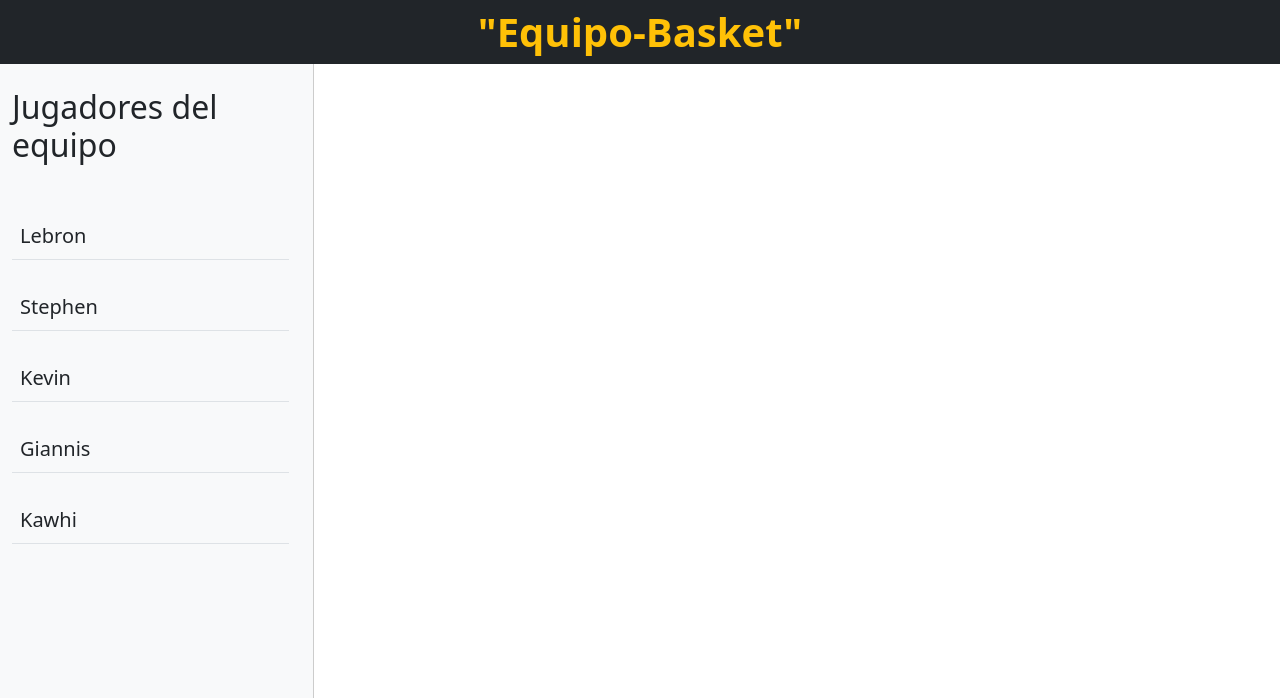
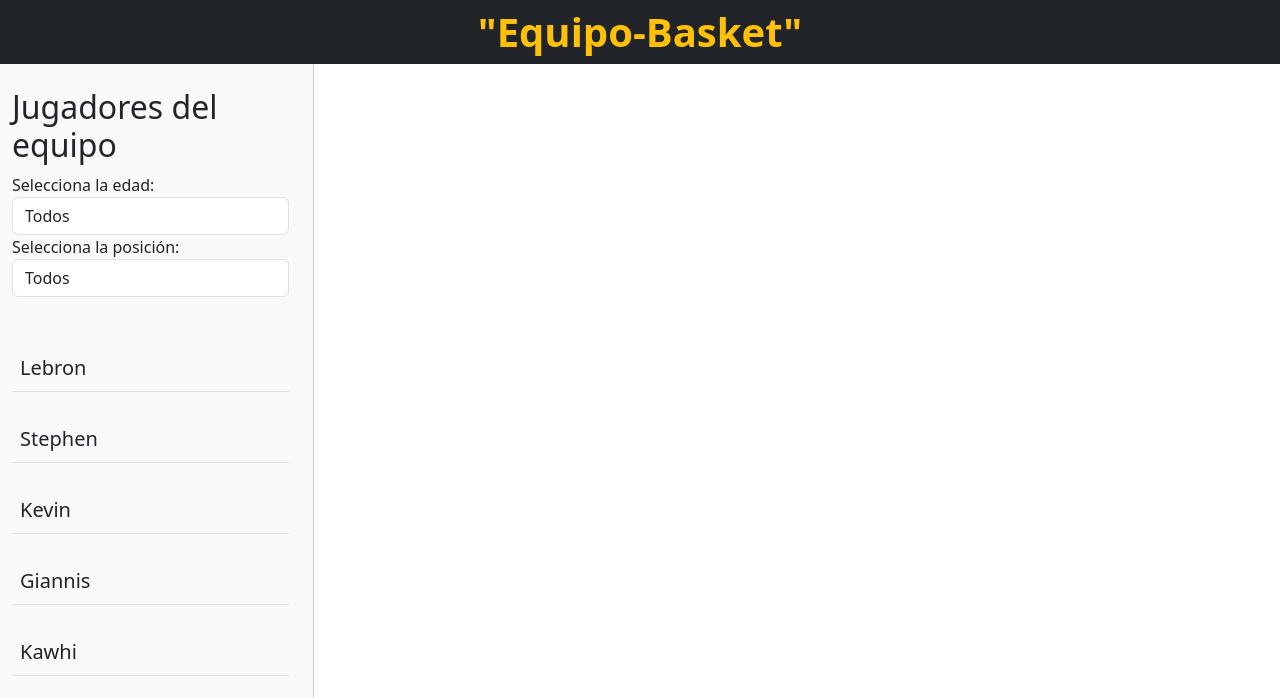
Before and after one commit to FelixRyan7/AngularProject, an Angular app in the folder Equipo-Basket/: page / in a window 1280 px wide. Shown: the top 698 px of the page. Built offline with nearby package versions, Linux system fonts and the light colour scheme.

Commit message:
producto 1 finalizado

```diff
--- /dev/null
+++ b/Equipo-Basket/src/app/player-filter.pipe.ts
@@ -0,0 +1,34 @@
+import { Pipe, PipeTransform } from '@angular/core';
+
+@Pipe({
+  name: 'playerFilter',
+  standalone: true
+})
+export class PlayerFilterPipe implements PipeTransform {
+
+  // players es el arrgelo de jugadores que se saca desde el html de players y filterParams sisrve para sacar la edad y la posicion seleccionada en el html de players
+  transform(players: any[], filterParams: any): any[] {
+    // Verifiamos si el arreglo de jugadores existe y se pasa correctamente. si no existe se devuelve un array vacio
+    if (!players) {
+      return [];
+    }
+
+    //destructuramos age y position que vienen del objeto filterParams del metodo transform para usarlos
+    const { age, position } = filterParams;
+
+    return players.filter(player => {
+      // Se verifica si hay una edad seleccionada y si la edad del jugador no coincide con la edad seleccionada. Si es asi, se devuelve false  y se indica que el jugador no se incluyte en el resultado final
+      if (parseInt(age) && player.edad !== parseInt(age)) {
+        return false;
+        // La misma logica aplicada para el filtro de edad se hace para la posicion.
+      }
+      if (position && player.posicion !== position) {
+
+        return false;
+      }
+      // Si el jugador pasa ambos filtros, se devuelve true, lo que indica que debe incluirse en el resultado final.
+      return true;
+    });
+  }
+
+}
--- a/Equipo-Basket/src/app/players/players.component.html
+++ b/Equipo-Basket/src/app/players/players.component.html
@@ -1,9 +1,30 @@
 <div class="row">
     <div class="sidebar bg-light w-25 p-4"> <!-- Modifiqué la clase w-25 por w-50 -->
         <h2 class="text-dark">Jugadores del equipo</h2>
+        <!-- Filtrar por edad -->
+        <div class="form-group">
+            <label for="age">Selecciona la edad:</label>
+            <select id="age" class="form-control" [(ngModel)]="selectedAge">
+                <option value="0">Todos</option>
+                <option *ngFor="let age of ageOptions" [value]="age">{{ age }}</option>
+            </select>
+        </div>
+        <!-- Filtrar por posicion -->
+        <div class="form-group">
+            <label for="position">Selecciona la posición:</label>
+            <select id="position" class="form-control" [(ngModel)]="selectedPosition">
+                <option value="">Todos</option>
+                <option value="Alero">Alero</option>
+                <option value="Base">Base</option>
+                <option value="Ala-Pívot">Ala-Pívot</option>
+                <option value="Pívot">Pívot</option>
+            </select>
+        </div>
+
         <div class="players-list mt-4">
             <ul class="list-group list-unstyled">
-                <li class="mt-4 p-2 fs-5 border-bottom player" *ngFor="let jugadores of listaJugadores" (click)="mostrarDetalles(jugadores.nombre)">
+                <!-- aqui recorremos la lista de jugadores con ngfor y aplicamos el filtro del pipe que hemos creado para filtrar por edad y posicion, le pasamos como parametros al metodo del pipe la edad seleccionada y la posicion seleccionada para realizar el filtrado, tambien al hacer click ejecutamos la funcion mostrar detalles y video -->
+                <li class="mt-4 p-2 fs-5 border-bottom player" *ngFor="let jugadores of listaJugadores | playerFilter:{ age: selectedAge, position: selectedPosition }" (click)="mostrarDetalles(jugadores.nombre)">
                     {{ jugadores.nombre}}
                 </li>
 
@@ -11,7 +32,7 @@
         </div>
     </div>
 
-    <div class="w-75 container d-flex flex-column align-items-center"> <!-- Div adicional para los detalles -->
+    <div class="w-75 container d-flex flex-column align-items-center">
 
             <app-detalles [jugador]="jugador"></app-detalles>
 
--- a/Equipo-Basket/src/app/players/players.component.ts
+++ b/Equipo-Basket/src/app/players/players.component.ts
@@ -3,6 +3,9 @@ import { CommonModule } from '@angular/common';
 import { JugadoresService } from '../jugadores.service';
 import { DetallesComponent } from '../detalles/detalles.component';
 import { MediaComponent } from '../media/media.component';
+import { NgModule } from '@angular/core';
+import { FormsModule } from '@angular/forms';
+import { PlayerFilterPipe } from '../player-filter.pipe';
 
 
 
@@ -10,7 +13,7 @@ import { MediaComponent } from '../media/media.component';
 @Component({
   selector: 'app-players',
   standalone: true,
-  imports: [CommonModule, DetallesComponent, MediaComponent],
+  imports: [CommonModule, FormsModule, DetallesComponent, MediaComponent, PlayerFilterPipe],
   templateUrl: './players.component.html',
   styleUrl: './players.component.css'
 })
@@ -21,10 +24,23 @@ export class PlayersComponent{
   videosPath = 'assets/';
   videoName: any;
   videoPath: any;
+  selectedAge: number = 0; // Inicializa la edad seleccionada como "Todos"
+  selectedPosition: string = ''; // Inicializa la posición seleccionada como "Todos"
+  ageOptions: number[] = [];
 
 
 
-  constructor(private jugadoresService: JugadoresService) { }
+  constructor(private jugadoresService: JugadoresService) {
+    this.generateAgeOptions();
+  }
+
+  generateAgeOptions(): void {
+    for (let i = 18; i <= 50; i++) {
+      this.ageOptions.push(i);
+      console.log(this.selectedAge)
+
+    }
+  }
 
   ngOnInit(): void {
     this.listaJugadores = this.jugadoresService.obtenerJugadores();
```
Also changed, not shown: 2 other files (tests, documents, lock files or other folders).
